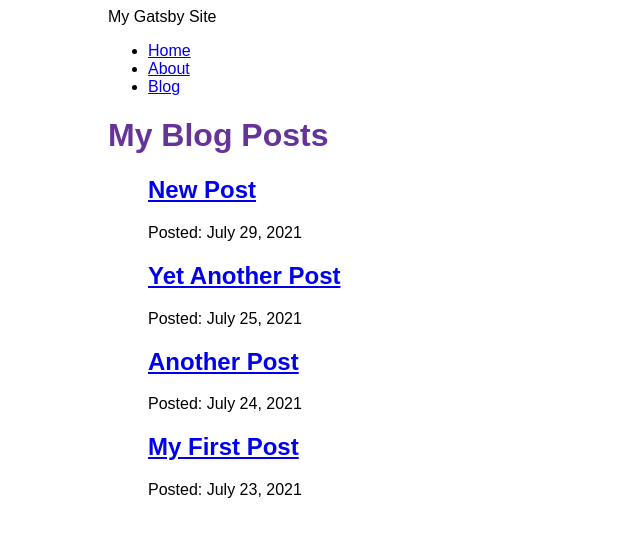
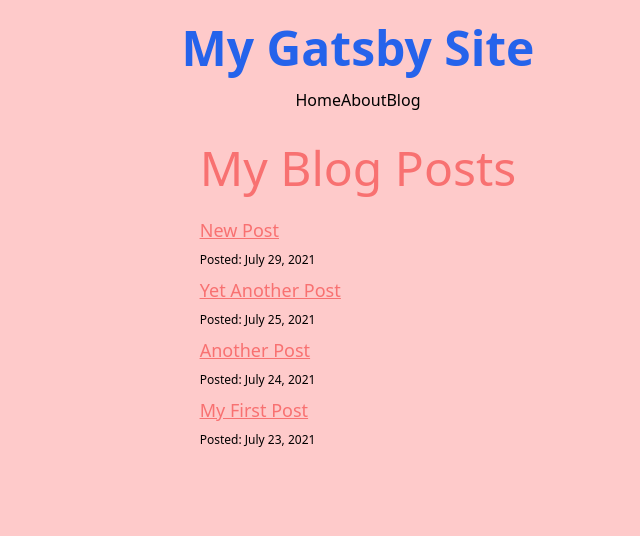
Before and after one commit to tugbaesat/gatsby-website, a Gatsby site: page /blog in a window 1280 px wide. Shown: the whole page, without its empty margins (282-922 px from the left). Built offline with nearby package versions, Linux system fonts and the light colour scheme; Gatsby itself is replaced by a stand-in of ours.

Commit message:
TailwindCSS added

```diff
--- /dev/null
+++ b/gatsby-browser.js
@@ -0,0 +1 @@
+import "./src/styles/global.css";
--- a/gatsby-config.js
+++ b/gatsby-config.js
@@ -17,5 +17,6 @@
     },
     "gatsby-plugin-mdx",
     "gatsby-transformer-sharp",
+    'gatsby-plugin-postcss',
   ],
 };
--- a/package.json
+++ b/package.json
@@ -24,5 +24,11 @@
     "gatsby-transformer-sharp": "^5.13.1",
     "react": "^18.2.0",
     "react-dom": "^18.2.0"
+  },
+  "devDependencies": {
+    "autoprefixer": "^10.4.17",
+    "gatsby-plugin-postcss": "^6.13.1",
+    "postcss": "^8.4.33",
+    "tailwindcss": "^3.4.1"
   }
 }
--- /dev/null
+++ b/postcss.config.js
@@ -0,0 +1,6 @@
+module.exports = {
+  plugins: {
+    tailwindcss: {},
+    autoprefixer: {},
+  },
+}
--- a/src/components/layout.js
+++ b/src/components/layout.js
@@ -20,10 +20,12 @@
     }
   `);
   return (
-    <div className={container}>
-      <header className={siteTitle}>{data.site.siteMetadata.title}</header>
-      <nav>
-        <ul className={navLinks}>
+    <div className="p-6 flex flex-col justify-center items-center text-center bg-red-200">
+      <header className="font-bold text-5xl text-blue-600">
+        {data.site.siteMetadata.title}
+      </header>
+      <nav className="py-4">
+        <ul className="flex">
           <li className={navLinkItem}>
             <Link to="/" className={navLinkText}>
               Home
@@ -42,7 +44,7 @@
         </ul>
       </nav>
       <main>
-        <h1 className={heading}>{pageTitle}</h1>
+        <h1 className="text-red-400 text-5xl py-4">{pageTitle}</h1>
         {children}
       </main>
     </div>
--- a/src/pages/blog/index.js
+++ b/src/pages/blog/index.js
@@ -6,15 +6,15 @@
 const Blog = ({ data }) => {
   return (
     <Layout pageTitle="My Blog Posts">
-      <ul>
+      <ul className="text-left">
         {data.allMdx.nodes.map((node) => (
           <article key={node.id}>
-            <h2>
+            <h2 className="text-red-400 py-2 underline cursor-pointer text-lg ">
               <Link to={`/blog/${node.frontmatter.slug}`}>
                 {node.frontmatter.title}
               </Link>
             </h2>
-            <p>Posted: {node.frontmatter.date}</p>
+            <p className="text-xs">Posted: {node.frontmatter.date}</p>
           </article>
         ))}
       </ul>
@@ -38,6 +38,6 @@
   }
 `;
 
-export const Head = () => <Seo title="My Blog Posts" />;
+export const Head = () => <Seo title="Blog Posts" />;
 
 export default Blog;
--- /dev/null
+++ b/src/styles/global.css
@@ -0,0 +1,7 @@
+@tailwind base;
+@tailwind components;
+@tailwind utilities;
+
+body {
+  background-color: rgb(254 202 202);
+}
--- /dev/null
+++ b/tailwind.config.js
@@ -0,0 +1,11 @@
+/** @type {import('tailwindcss').Config} */
+module.exports = {
+  content: [
+    "./src/pages/**/*.{js,jsx,ts,tsx}",
+    "./src/components/**/*.{js,jsx,ts,tsx}",
+  ],
+  theme: {
+    extend: {},
+  },
+  plugins: [],
+};
```
Also changed, not shown: 1 other file.
